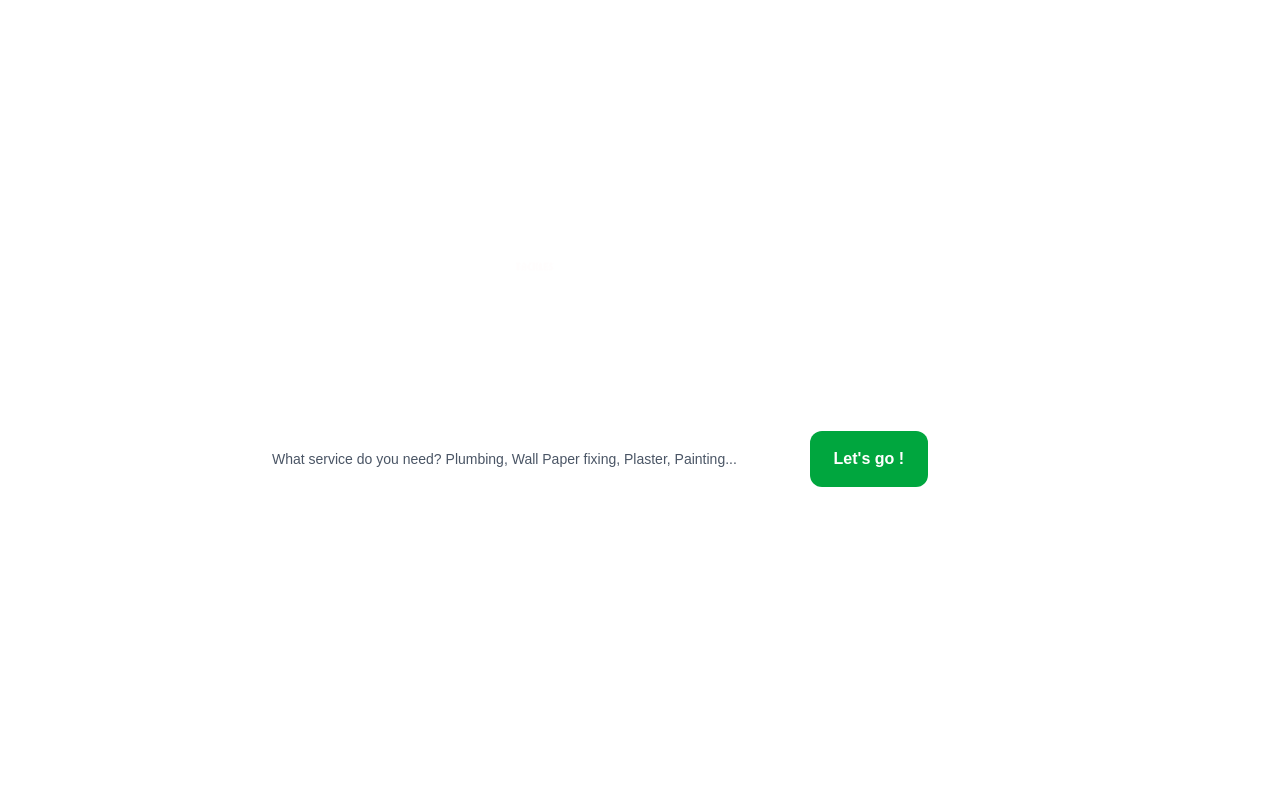
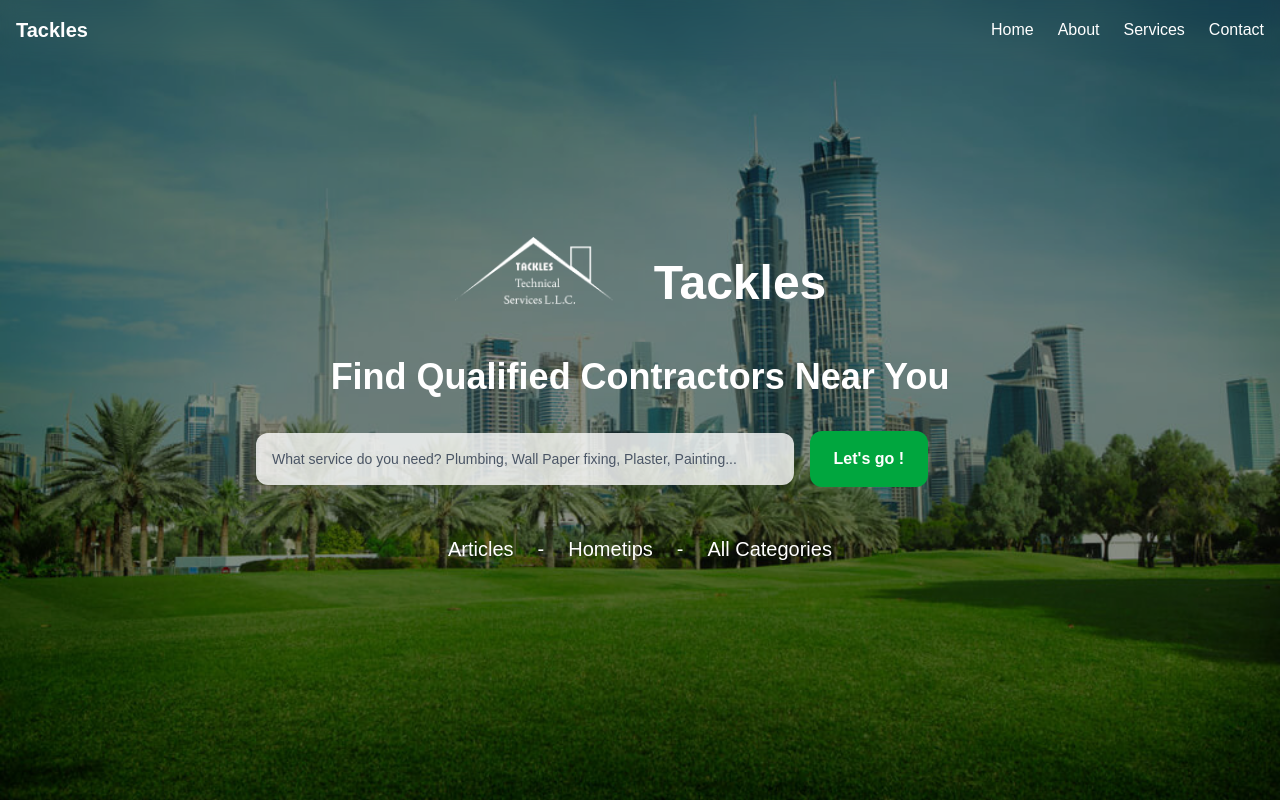
Before and after one commit to MihailoTerzic/Tackles, a Next.js app: page / in a window 1280 px wide. Shown: the top 802 px of the page. Built offline with nearby package versions, Linux system fonts and the light colour scheme.

Commit message:
hero fixed

```diff
--- a/app/(home)/Hero.js
+++ b/app/(home)/Hero.js
@@ -6,7 +6,7 @@
   return (
     <section className="relative w-full h-screen overflow-hidden">
       {/* Background image with dark overlay */}
-      <div className="absolute inset-0 -z-10">
+      <div className="absolute inset-0 ">
         <Image
           src={'/homepage/hero.png'}
           alt="Hero background"
```
